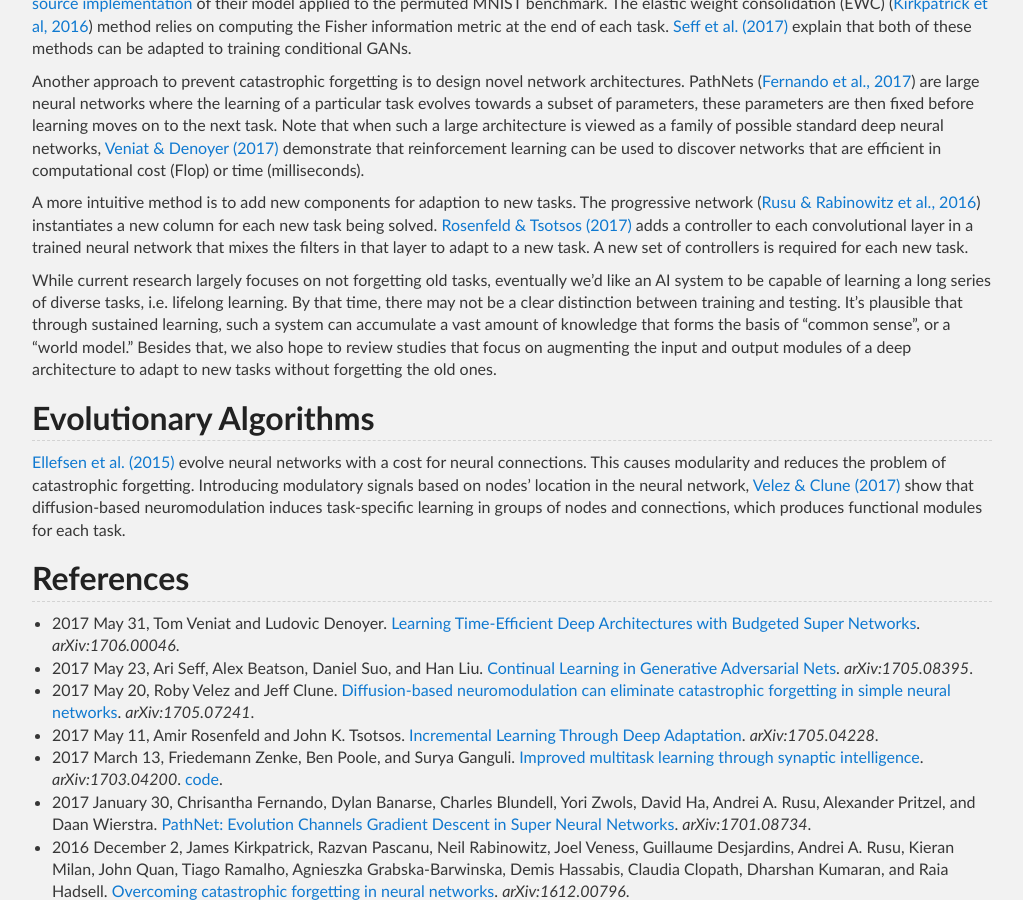
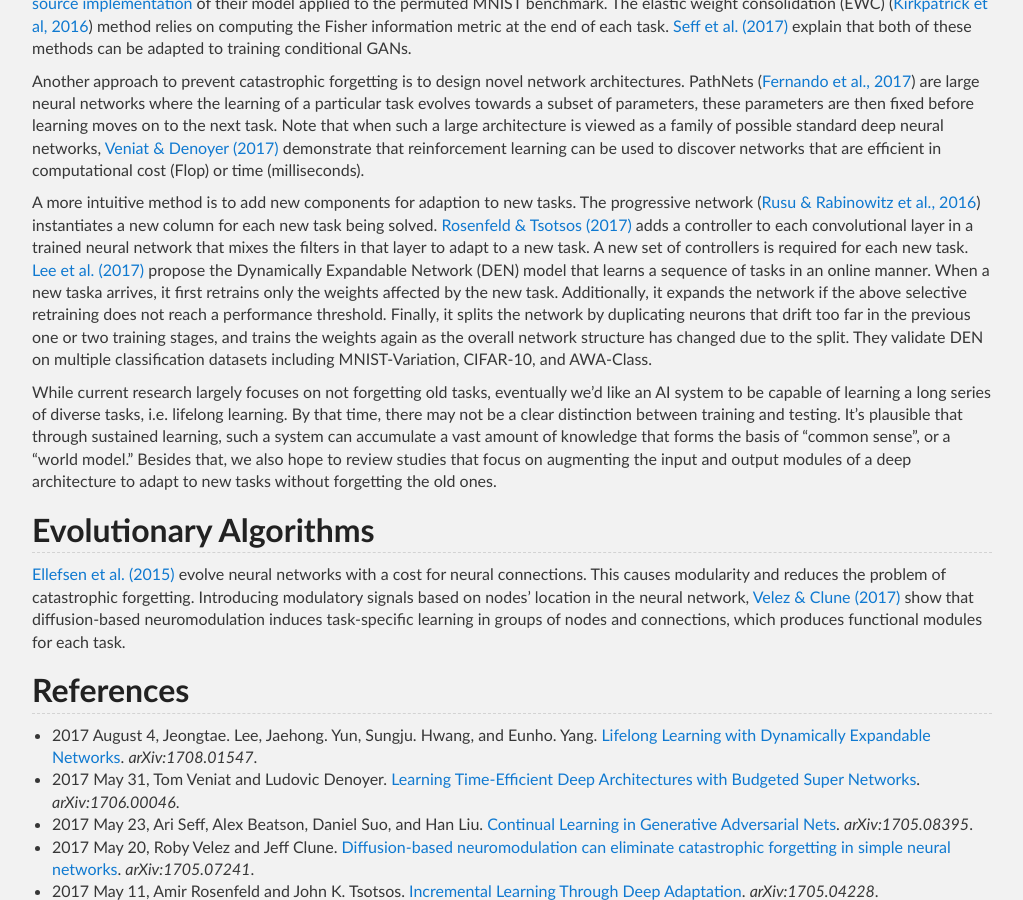
Before and after one commit to Tonywuhk/realai.org, a Jekyll site: the page built from continual-learning.md, in a window 1280 px wide and 900 px high, scrolled down 230 px. Shown: the whole window, without its empty margins (128-1151 px from the left). Built offline with Jekyll 4.4.1, drawn with Linux system fonts in a browser that asks for light colours; our own code applies the rules of GitHub Pages for plain Markdown files; the repository's description, which GitHub fills in, is left out.

Commit message:
Add DEN to continual-learning.md

```diff
--- a/continual-learning.md
+++ b/continual-learning.md
@@ -7,7 +7,7 @@
 
 Another approach to prevent catastrophic forgetting is to design novel network architectures. PathNets ([Fernando et al., 2017](https://arxiv.org/abs/1701.08734)) are large neural networks where the learning of a particular task evolves towards a subset of parameters, these parameters are then fixed before learning moves on to the next task. Note that when such a large architecture is viewed as a family of possible standard deep neural networks, [Veniat & Denoyer (2017)](https://arxiv.org/abs/1706.00046) demonstrate that reinforcement learning can be used to discover networks that are efficient in computational cost (Flop) or time (milliseconds).
 
-A more intuitive method is to add new components for adaption to new tasks. The progressive network ([Rusu & Rabinowitz et al., 2016](https://arxiv.org/abs/1606.04671)) instantiates a new column for each new task being solved. [Rosenfeld & Tsotsos (2017)](https://arxiv.org/abs/1705.04228) adds a controller to each convolutional layer in a trained neural network that mixes the filters in that layer to adapt to a new task. A new set of controllers is required for each new task.
+A more intuitive method is to add new components for adaption to new tasks. The progressive network ([Rusu & Rabinowitz et al., 2016](https://arxiv.org/abs/1606.04671)) instantiates a new column for each new task being solved. [Rosenfeld & Tsotsos (2017)](https://arxiv.org/abs/1705.04228) adds a controller to each convolutional layer in a trained neural network that mixes the filters in that layer to adapt to a new task. A new set of controllers is required for each new task. [Lee et al. (2017)](https://arxiv.org/abs/1708.01547) propose the Dynamically Expandable Network (DEN) model that learns a sequence of tasks in an online manner. When a new taska arrives, it first retrains only the weights affected by the new task. Additionally, it expands the network if the above selective retraining does not reach a performance threshold. Finally, it splits the network by duplicating neurons that drift too far in the previous one or two training stages, and trains the weights again as the overall network structure has changed due to the split. They validate DEN on multiple classification datasets including MNIST-Variation, CIFAR-10, and AWA-Class.
 
 While current research largely focuses on not forgetting old tasks, eventually we'd like an AI system to be capable of learning a long series of diverse tasks, i.e. lifelong learning. By that time, there may not be a clear distinction between training and testing. It's plausible that through sustained learning, such a system can accumulate a vast amount of knowledge that forms the basis of "common sense", or a "world model." Besides that, we also hope to review studies that focus on augmenting the input and output modules of a deep architecture to adapt to new tasks without forgetting the old ones.
 
@@ -17,6 +17,7 @@
 
 ## References
 
+* 2017 August 4, Jeongtae. Lee, Jaehong. Yun, Sungju. Hwang, and Eunho. Yang. [Lifelong Learning with Dynamically Expandable Networks](https://arxiv.org/abs/1708.01547). *arXiv:1708.01547*.
 * 2017 May 31, Tom Veniat and Ludovic Denoyer. [Learning Time-Efficient Deep Architectures with Budgeted Super Networks](https://arxiv.org/abs/1706.00046). *arXiv:1706.00046*.
 * 2017 May 23, Ari Seff, Alex Beatson, Daniel Suo, and Han Liu. [Continual Learning in Generative Adversarial Nets](https://arxiv.org/abs/1705.08395). *arXiv:1705.08395*.
 * 2017 May 20, Roby Velez and Jeff Clune. [Diffusion-based neuromodulation can eliminate catastrophic forgetting in simple neural networks](https://arxiv.org/abs/1705.07241). *arXiv:1705.07241*.
```
